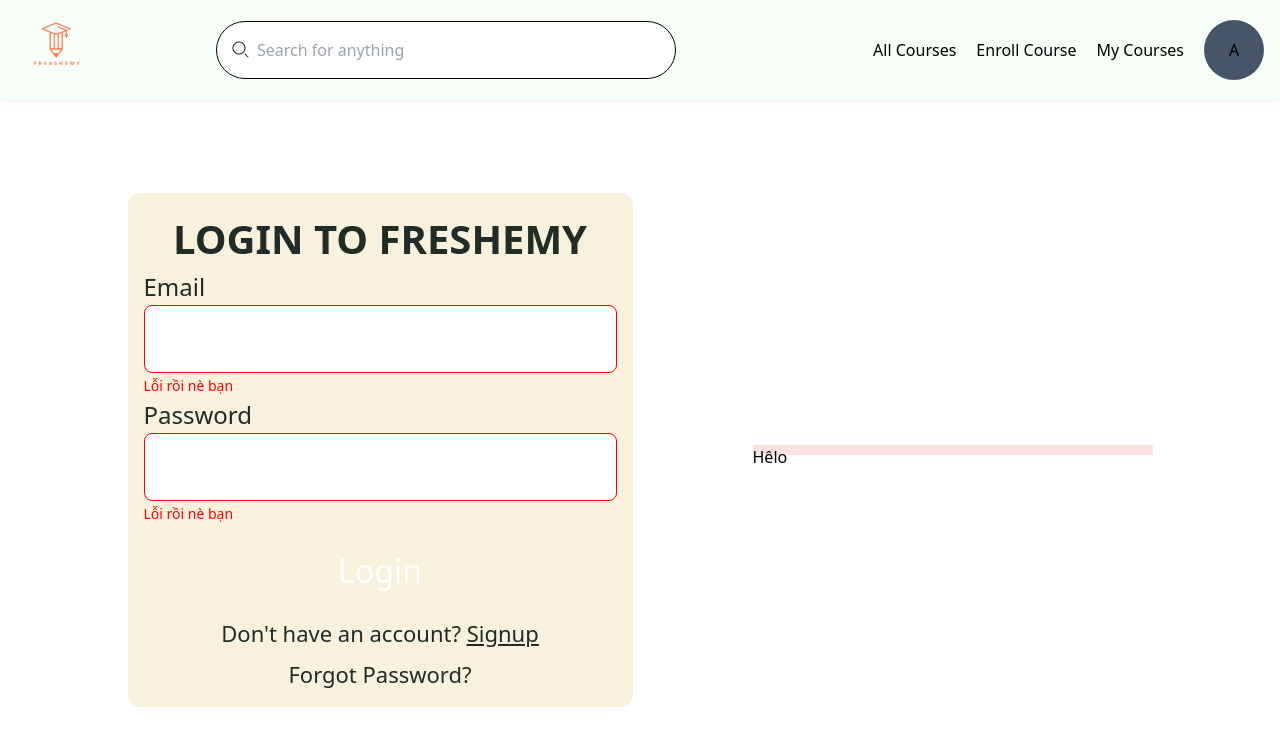
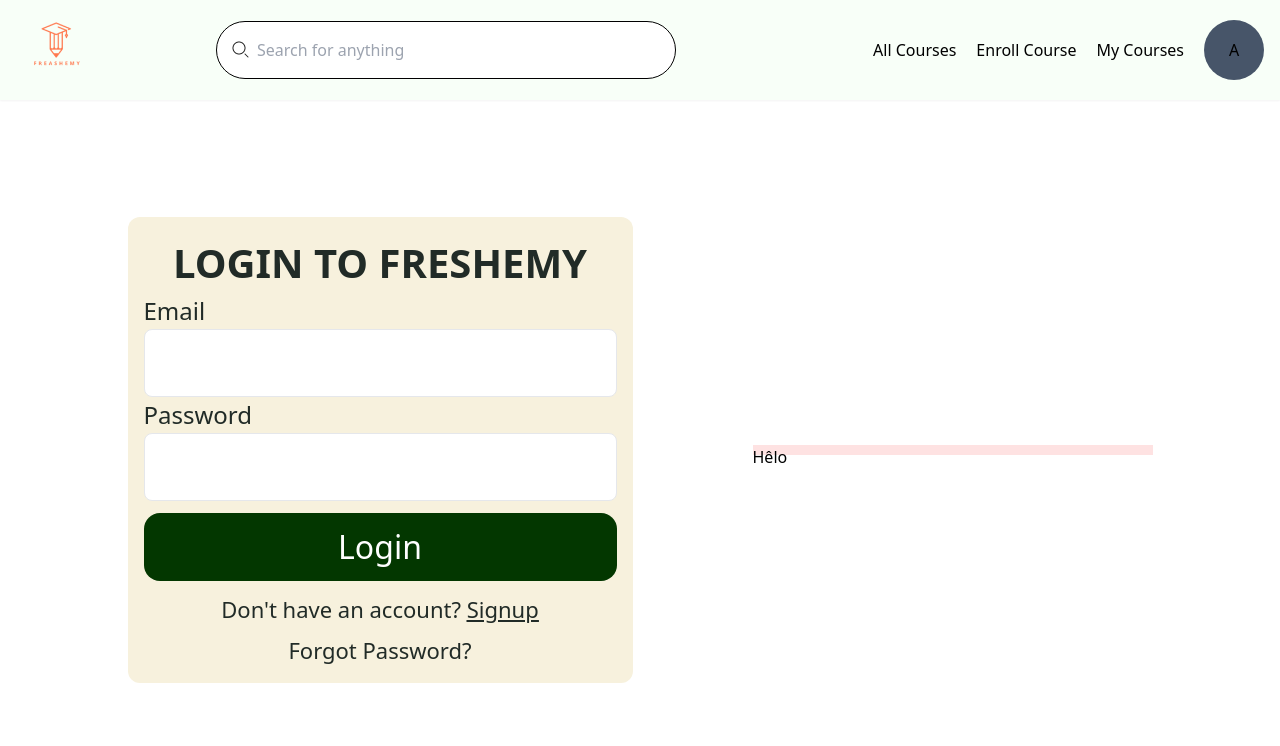
Before and after one commit to tdat7749/Freshemy, a React (Create React App) app in the folder frontend/: page /login in a window 1280 px wide. Shown: the top 746 px of the page. Built offline with nearby package versions, Linux system fonts and the light colour scheme.

Commit message:
Login page: template formik code ui

```diff
--- a/frontend/src/pages/Login.tsx
+++ b/frontend/src/pages/Login.tsx
@@ -1,13 +1,35 @@
-import React,{FC} from 'react'
-import Button from '../components/Button'
+import React,{FC, useRef} from 'react'
 import { Link } from 'react-router-dom'
 import Header from '../components/Header'
+import { Formik ,ErrorMessage,Field} from 'formik'
+import { Login as LoginType } from '../types/auth'
+import * as Yup from 'yup'
+
 
 type Props = {
     isLogin: boolean;
 };
 
 const Login:FC<Props> = ({isLogin}:Props) =>{
+
+
+    const initialValue:LoginType = {
+        email:"",
+        password:""
+    }
+
+    const loginValidationSchema = Yup.object({
+        email: Yup.string().email("Invalid email").required("Email is required"),
+        password: Yup.string().required("Password is required")
+    })
+
+    const formikRef = useRef(null)
+
+    const handleOnSubmit = (values:LoginType) => {
+
+    }
+
+
     return (
         <>
         <Header isLogin={isLogin}/>
@@ -15,25 +37,42 @@ const Login:FC<Props> = ({isLogin}:Props) =>{
                 <div className='w-[360px] tablet:max-w-[505px] rounded-[12px] bg-bgForm mx-auto tablet:mx-0 flex-1'>
                         <div className='w-full p-[16px]'>
                             <h1 className='text-[32px] tablet:text-[40px] font-bold text-center text-text'>LOGIN TO FRESHEMY</h1>
-                            <div className=''>
+                            <Formik
+                                initialValues={initialValue}
+                                validationSchema={loginValidationSchema}
+                                onSubmit={handleOnSubmit}
+                                innerRef={formikRef}
+                            >
+                                {(formik) => (
+                                     <form onSubmit={formik.handleSubmit}>
                                      <div className=''>
                                          <label htmlFor='email' className='text-[24px] text-text'>Email</label>
-                                    <input type="email" name='email' className='w-full h-[68px] rounded-[8px] px-[8px] border-[1px] border-error outline-none'/>
-                                    <span className='text-[14px] text-error font-medium'>Lỗi rồi nè bạn</span>
+                                         <Field type="text" name='email' className='w-full h-[68px] rounded-[8px] px-[8px] border-[1px] outline-none'/>
+                                         <ErrorMessage
+                                             name="email"
+                                             component="span"
+                                             className='text-[14px] text-error font-medium'
+                                         />
                                      </div>
                                      <div className=''>
                                          <label htmlFor='password' className='text-[24px] text-text'>Password</label>
-                                    <input type="password" name='password' className='w-full h-[68px] rounded-[8px] px-[8px] border-[1px] border-error outline-none'/>
-                                    <span className='text-[14px] text-error font-medium'>Lỗi rồi nè bạn</span>
+                                         <Field type="password" name='password' className='w-full h-[68px] rounded-[8px] px-[8px] border-[1px] outline-none'/>
+                                         <ErrorMessage
+                                             name="password"
+                                             component="span"
+                                             className='text-[14px] text-error font-medium'
+                                         />
                                      </div>
                                      <div className='py-[12px]'>
-                                    <Button size='lg' color='white' bgColor='error' title='Login' full={true}></Button>
+                                     <button type='submit' disabled={formik.isSubmitting} className="bg-switch hover:opacity-80 text-white h-[68px] py-[8px] font-medium text-[32px] rounded-[16px] w-full">Login</button>
                                      </div>
                                      <div className='text-center space-y-[8px]'>
                                          <p className='text-text font-normal text-[20px] tablet:text-[22px]'>Don't have an account? <span className='underline'><Link to={"/register"}>Signup</Link></span></p>
                                          <p className='text-text font-normal text-[20px] tablet:text-[22px]'><Link to={"/forgot-password"}>Forgot Password?</Link></p>
                                      </div>
-                            </div>
+                                 </form>
+                                )}
+                            </Formik>
                         </div>
                 </div>
                 <div className='hidden tablet:block w-[400px] bg-red-100 h-[10px]'>
```
Lines whose indentation alone changed are shown as unchanged.
